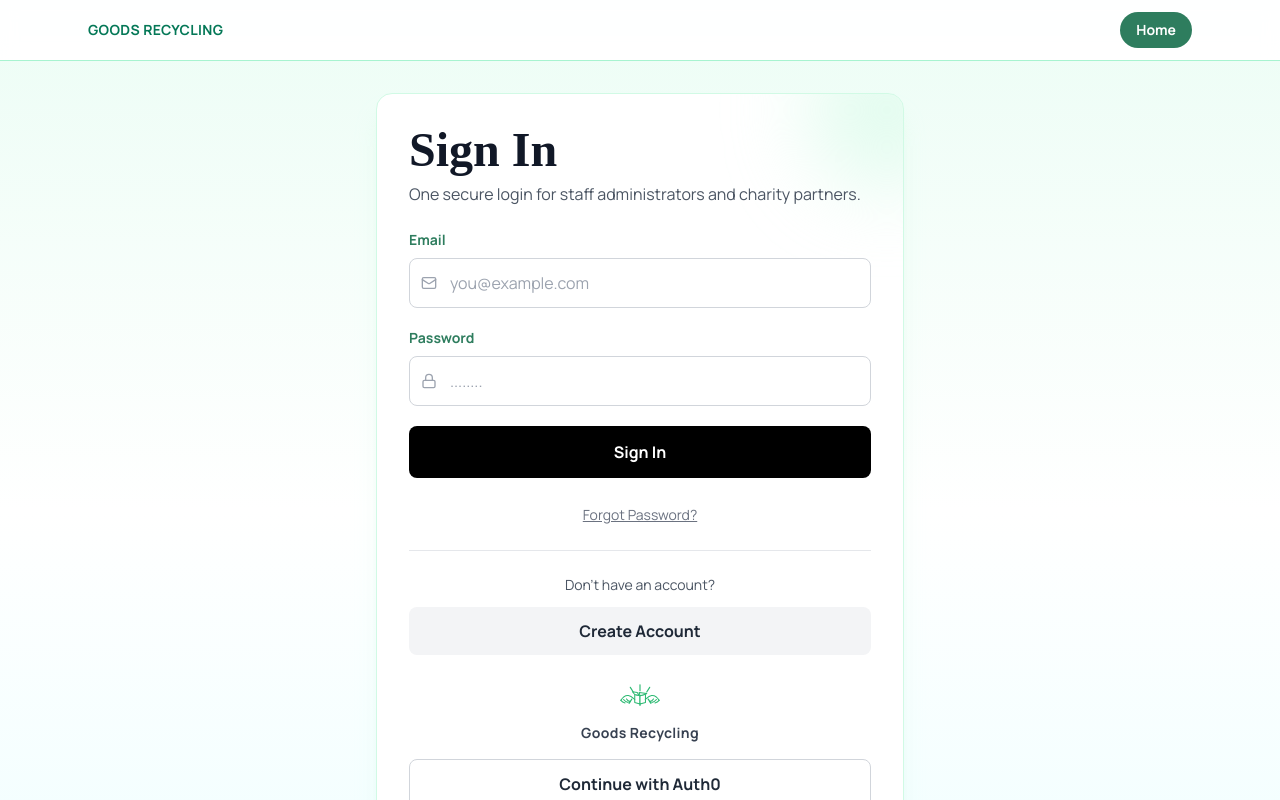
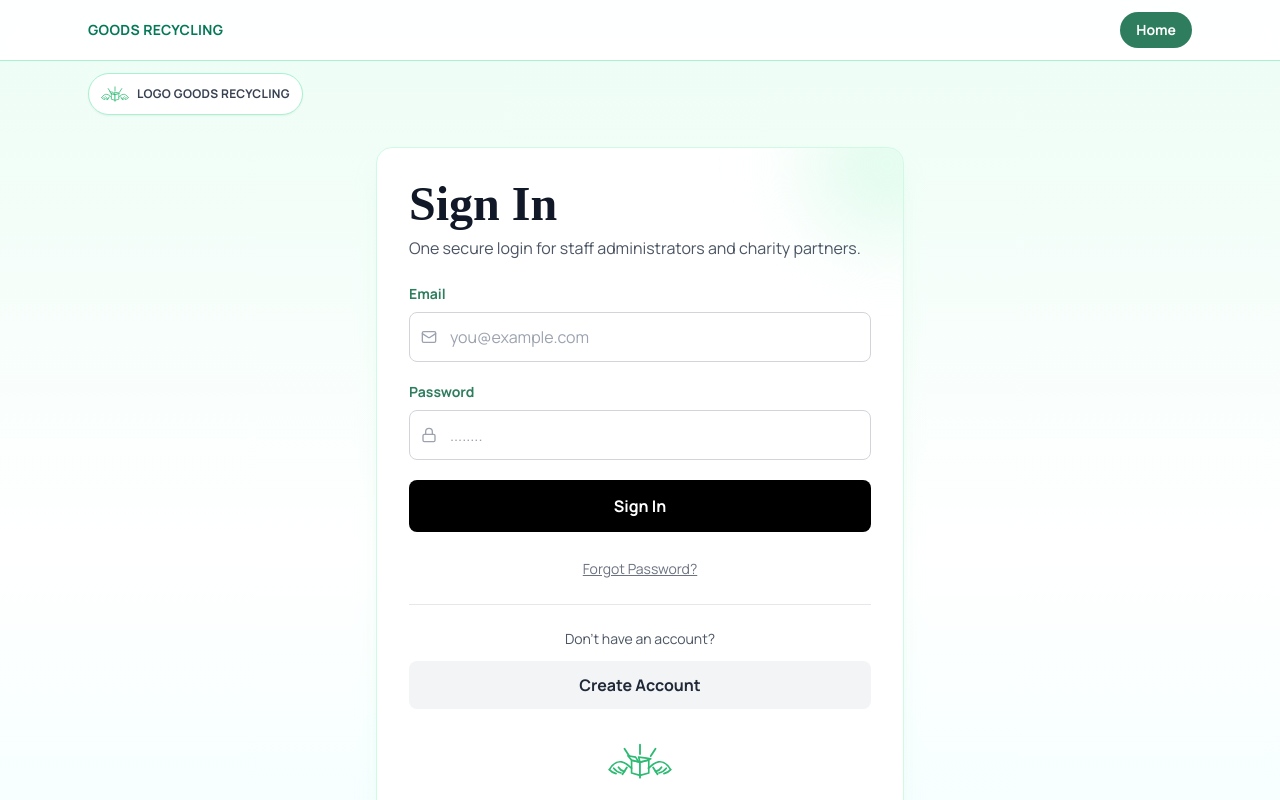
Before and after one commit to mephrem11/webportal493, a React (Vite) app: page / in a window 1280 px wide. Shown: the top 800 px of the page. Built offline with nearby package versions, Linux system fonts and the light colour scheme; no server answers.

Commit message:
Enlarge login branding and add top-right logo label

```diff
--- a/src/pages/Login.tsx
+++ b/src/pages/Login.tsx
@@ -69,6 +69,13 @@ export function Login() {
   return (
     <div className="flex min-h-screen flex-col bg-gradient-to-b from-emerald-50 via-white to-cyan-50">
       <PublicTabs />
+
+      <div className="mx-auto w-full max-w-6xl px-4 pt-3 sm:px-6">
+        <div className="ml-auto inline-flex items-center gap-2 rounded-full border border-emerald-200 bg-white px-3 py-1.5 shadow-sm">
+          <img src="/favicon.svg" alt="Goods Recycling logo" className="h-7 w-7" />
+          <span className="text-xs font-semibold uppercase tracking-wide text-gray-700">LOGO Goods Recycling</span>
+        </div>
+      </div>
 
       <div className="mx-auto flex w-full max-w-xl flex-1 flex-col px-4 py-8 sm:px-6">
       <section className="relative w-full overflow-hidden rounded-2xl border border-emerald-100 bg-white p-6 shadow-xl shadow-emerald-100/40 lg:p-8">
@@ -146,8 +153,8 @@ export function Login() {
             Create Account
           </Link>
           <div className="mt-5 flex flex-col items-center gap-2">
-            <img src="/favicon.svg" alt="Goods Recycling logo" className="h-10 w-10" />
-            <span className="text-sm font-semibold text-gray-700 tracking-wide">Goods Recycling</span>
+            <img src="/favicon.svg" alt="Goods Recycling logo" className="h-16 w-16" />
+            <span className="text-xl font-bold text-gray-800 tracking-wide">Goods Recycling</span>
           </div>
         </div>
 
```
